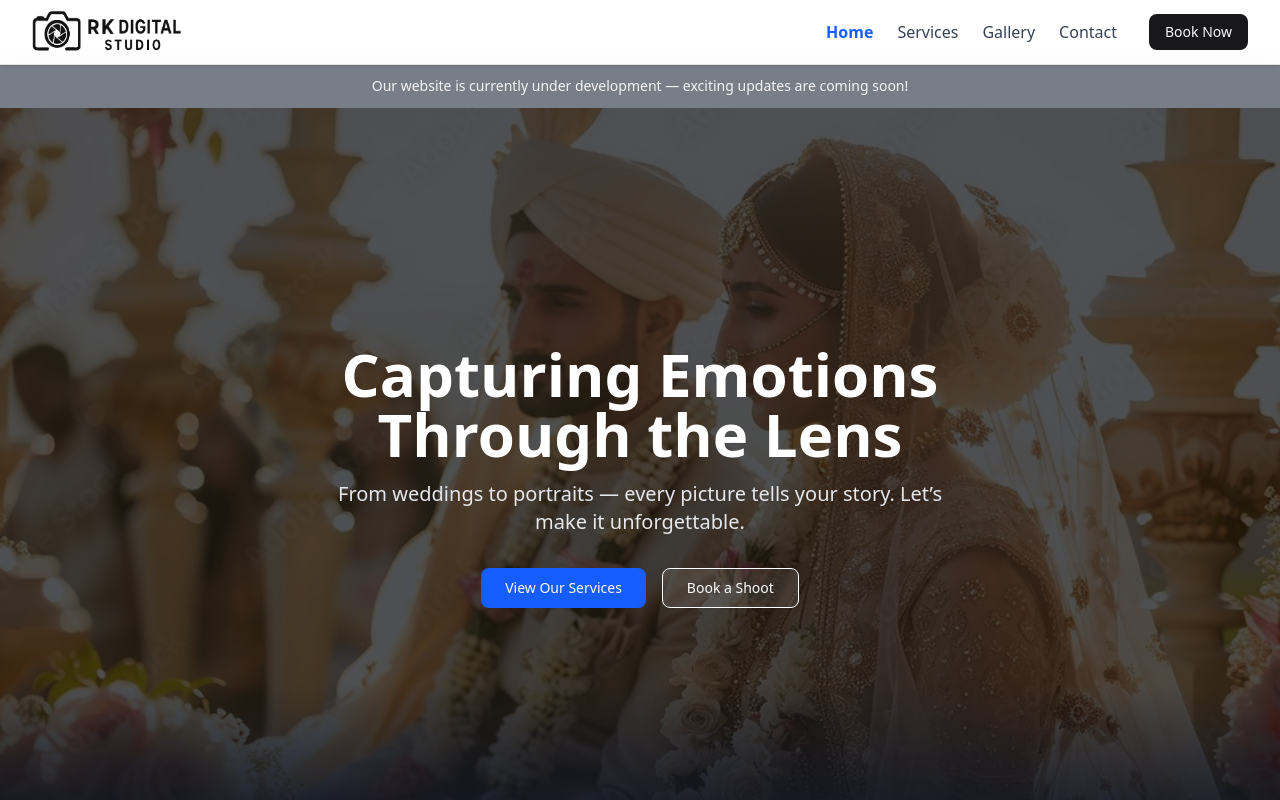
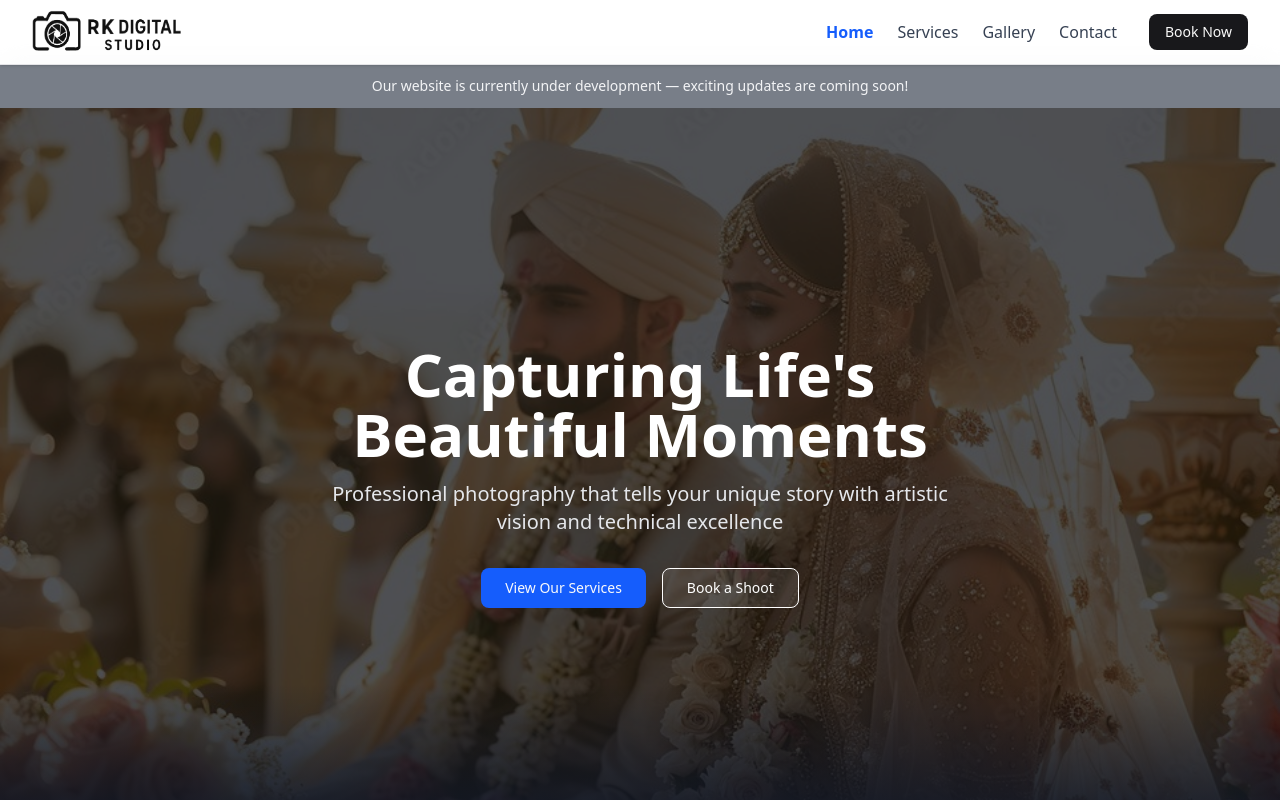
Before and after one commit to ratan-kumar-git/rkdigitalstudio, a Next.js app: page / in a window 1280 px wide. Shown: the top 800 px of the page. Built offline with nearby package versions, Linux system fonts and the light colour scheme.

Commit message:
add hero text

```diff
--- a/components/HeroSection.tsx
+++ b/components/HeroSection.tsx
@@ -20,11 +20,10 @@ export default function HeroSection() {
       {/* Content */}
       <div className="relative z-10 px-6 max-w-2xl">
         <h1 className="text-4xl md:text-6xl font-bold mb-4">
-          Capturing Emotions Through the Lens
+          Capturing Life&apos;s Beautiful Moments
         </h1>
         <p className="text-lg md:text-xl text-gray-200 mb-8">
-          From weddings to portraits — every picture tells your story. Let’s
-          make it unforgettable.
+          Professional photography that tells your unique story with artistic vision and technical excellence
         </p>
         <div className="flex flex-col sm:flex-row gap-4 justify-center">
           <Button asChild size="lg" className="bg-blue-600 hover:bg-blue-700">
```
